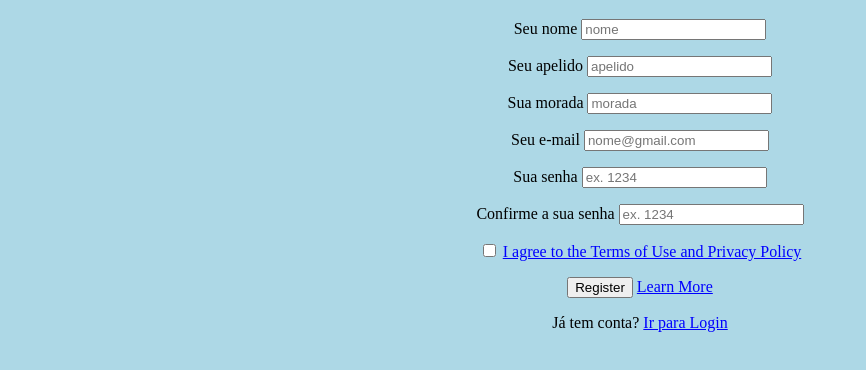
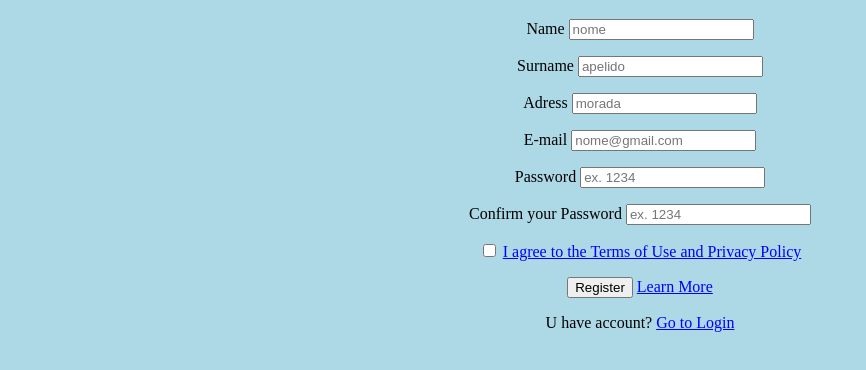
Before and after one commit to NunoPonte/pw-labs, a plain HTML site: page register.html in a window 1280 px wide. Shown: the part 104-474 px from the top of the page, without its empty margins (0-866 px from the left). Drawn offline with Linux system fonts and the light colour scheme.

Commit message:
Initial commit

```diff
--- a/register.html
+++ b/register.html
@@ -13,31 +13,31 @@
           <h1>Register</h1>
 
           <p>
-            <label for="nome">Seu nome</label>
+            <label for="nome">Name</label>
             <input id="nome" name="nome" required="required" type="text" placeholder="nome" />
           </p>
 
           <p>
-            <label for="apelido">Seu apelido</label>
+            <label for="apelido">Surname</label>
             <input id="apelido" name="apelido" required="required" type="text" placeholder="apelido" />
           </p>
 
           <p>
-            <label for="morada">Sua morada</label>
+            <label for="morada">Adress</label>
             <input id="morada" name="morada" required="required" type="text" placeholder="morada" />
           </p>
 
           <p>
-            <label for="email">Seu e-mail</label>
+            <label for="email">E-mail</label>
             <input id="email" name="email" required="required" type="email" placeholder="nome@gmail.com"/>
           </p>
 
           <p>
-            <label for="password">Sua senha</label>
+            <label for="password">Password</label>
             <input id="password" name="password" required="required" type="password" placeholder="ex. 1234"/>
           </p>
           <p>
-            <label for="password">Confirme a sua senha</label>
+            <label for="password">Confirm your Password</label>
             <input id="password" name="password" required="required" type="password" placeholder="ex. 1234"/>
           </p>
 
@@ -55,8 +55,8 @@
           </p>
 
           <p class="link">
-            Já tem conta?
-            <a href="login.html"> Ir para Login </a>
+            U have account?
+            <a href="login.html"> Go to Login </a>
           </p>
         </form>
       </div>
```
Also changed, not shown: login.html (+3 -2 lines), task.html (added, +15 -0 lines).
